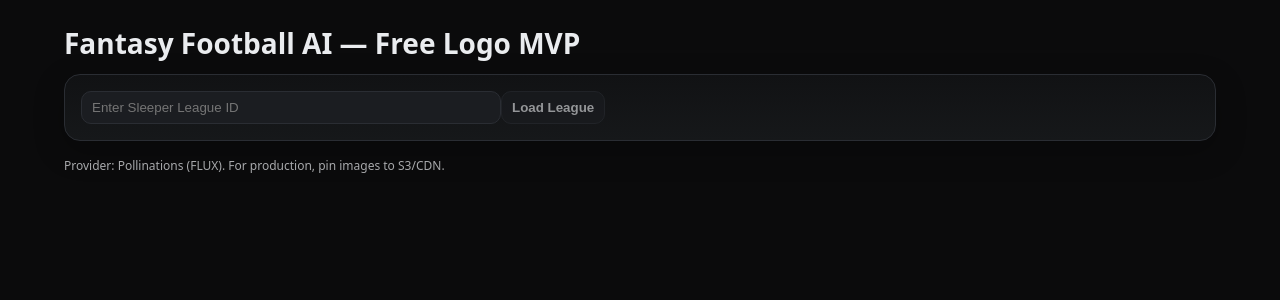
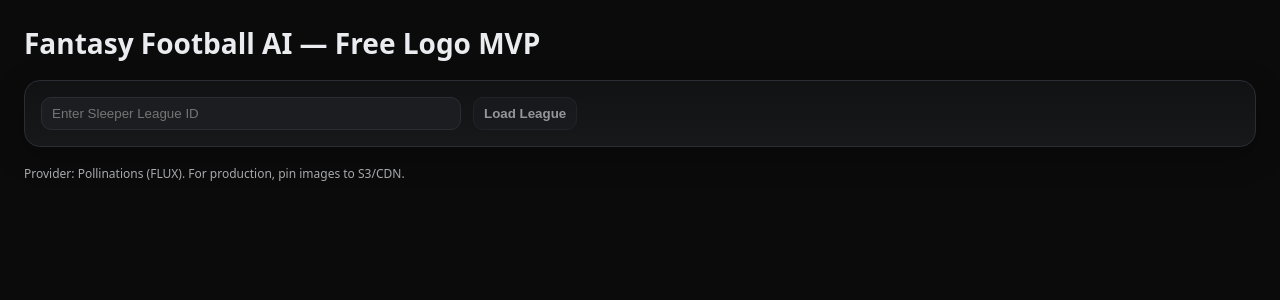
Before and after one commit to nmortimer/Fantasy3, a Next.js app: page / in a window 1280 px wide. Shown: the top 300 px of the page. Built offline with nearby package versions, Linux system fonts and the light colour scheme.

Commit message:
Update globals.css

```diff
--- a/app/globals.css
+++ b/app/globals.css
@@ -1,4 +1,4 @@
-/* ---- Base ---- */
+/* ---------- Base ---------- */
 * { box-sizing: border-box; }
 :root{
   --bg:#0b0b0c;
@@ -17,12 +17,17 @@ body{
   color: var(--text);
 }
 
-/* ---- Layout ---- */
-.container{ max-width: 1200px; margin: 0 auto; padding: 24px; }
-.grid{ display:grid; gap:16px; }
-.cards{ display:grid; gap:16px; grid-template-columns: repeat(auto-fill, minmax(340px, 1fr)); }
+/* ---------- Layout ---------- */
+.container{ max-width: 1280px; margin: 0 auto; padding: 24px; display:grid; gap:18px; }
+.toolbar{
+  display:flex; gap:12px; align-items:center; flex-wrap:wrap;
+  background: linear-gradient(180deg, var(--panel), var(--panel-2));
+  border:1px solid var(--border); border-radius:14px; padding:12px;
+}
+.toolbar input{ width: 420px; }
+.cards{ display:grid; gap:16px; grid-template-columns: repeat(auto-fill, minmax(520px, 1fr)); }
 
-/* ---- Card ---- */
+/* ---------- Card ---------- */
 .card{
   background: linear-gradient(180deg, var(--panel), var(--panel-2));
   border: 1px solid var(--border);
@@ -31,7 +36,7 @@ body{
   box-shadow: 0 10px 30px rgba(0,0,0,.25);
 }
 
-/* ---- Inputs & buttons ---- */
+/* ---------- Inputs & Buttons ---------- */
 label{ font-size:13px; color: var(--muted); }
 input, button, select{
   background: #1b1d21;
@@ -46,9 +51,31 @@ button{ font-weight:600; }
 button:hover{ border-color: var(--accent); }
 button[disabled]{ opacity:.6; cursor:not-allowed; }
 
-/* ---- Titles ---- */
-h1{ font-size:28px; margin: 0 0 12px; }
-h2{ font-size:18px; margin: 0 0 8px; color: var(--muted); }
+/* ---------- Titles ---------- */
+h1{ font-size:28px; margin: 0; }
+h2{ font-size:18px; margin: 8px 0 0; color: var(--muted); }
 
-/* ---- Footer ---- */
-.footer{ opacity:.7; font-size:12px; margin-top:16px; }
+/* ---------- Logo area ---------- */
+.logoBox{
+  width: 360px; height: 360px; display:grid; place-items:center;
+  overflow:hidden; border-radius:12px; background:#0a0b0c; border:1px solid var(--border);
+  cursor: default;
+}
+.logoBox.clickable{ cursor: zoom-in; }
+.logoImg{ width:100%; height:100%; object-fit:contain; }
+
+/* ---------- Modal ---------- */
+.modal{
+  position: fixed; inset: 0; z-index: 1000;
+  display:grid; place-items:center; background: rgba(0,0,0,.6);
+}
+.modalInner{
+  max-width: 90vw; max-height: 90vh;
+  background: #0a0b0c; border: 1px solid var(--border); border-radius: 12px; padding: 8px;
+}
+
+/* Utilities */
+.row{ display:flex; gap:12px; align-items:center; }
+.col{ display:grid; gap:8px; }
+.footer{ opacity:.7; font-size:12px; }
+.colorDot{ width:18px; height:18px; border-radius:6px; border:1px solid #333; }
```
